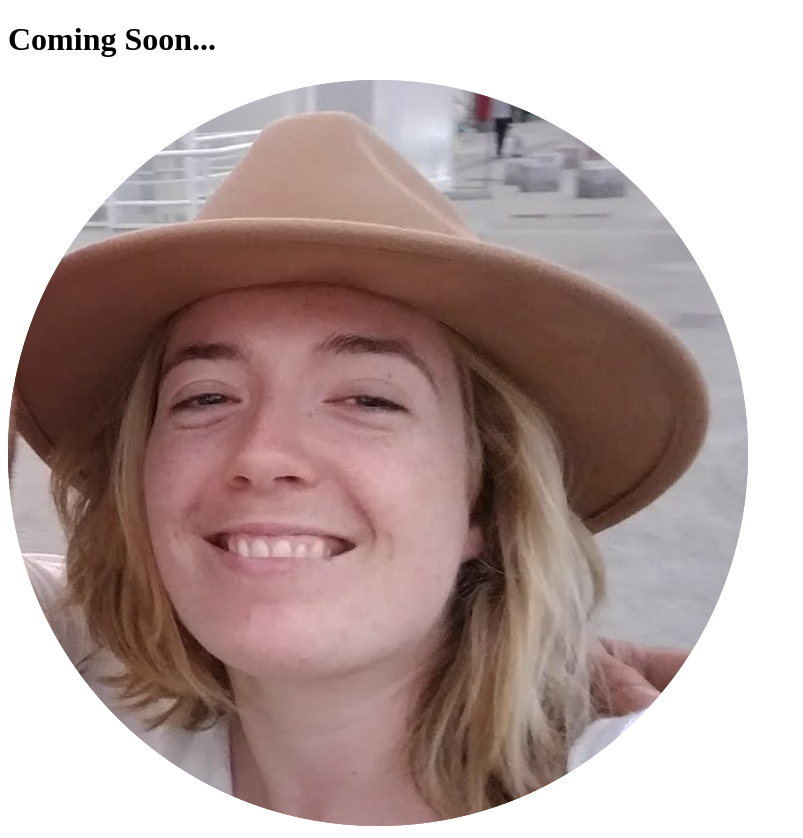
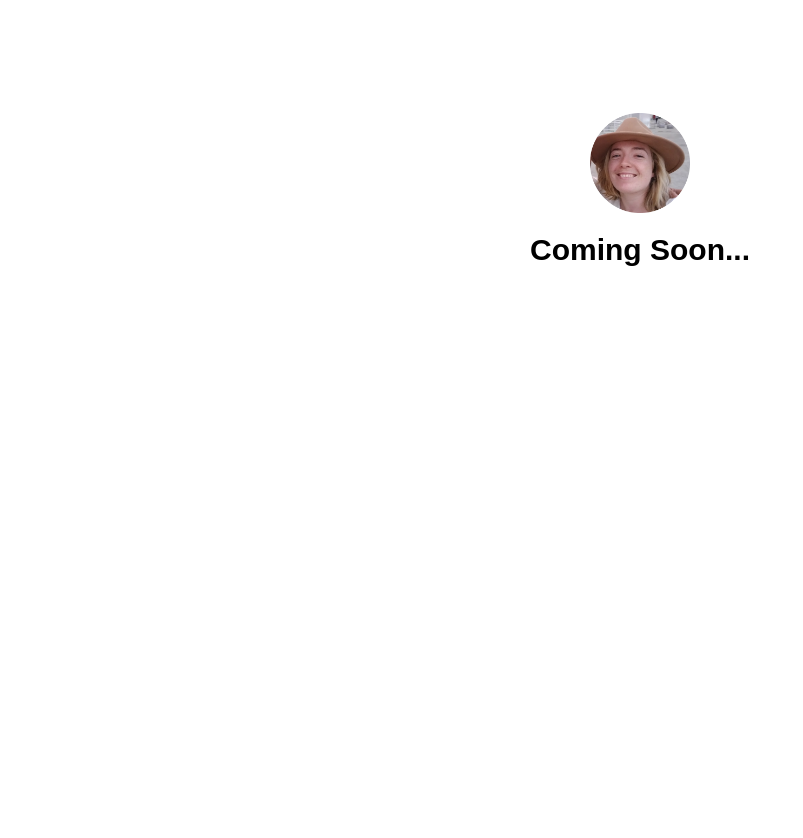
Before and after one commit to dianedup/git-101, a plain HTML site: page indexg.html in a window 1280 px wide. Shown: the whole page, without its empty margins (0-803 px from the left). After the commit the page ends 800 px from the top, so only its background shows below. Drawn offline with Linux system fonts and the light colour scheme.

Commit message:
Centered image and tagline

```diff
--- a/indexg.html
+++ b/indexg.html
@@ -1,10 +1,14 @@
 <!DOCTYPE html>
 <html>
 <head>
+	<link rel="stylesheet" type="text/css" href="style.css">
 	<title></title>
+
 </head>
 <body>
-	<h1>Coming Soon...</h1>
-	<img src="Diane_avatar.png">
+	<div class="container">
+		<img src="Diane_avatar.png" id="avatar">
+		<h1>Coming Soon...</h1>
+	</div>
 </body>
 </html>
--- /dev/null
+++ b/style.css
@@ -0,0 +1,21 @@
+body{
+	font-family: arial;
+	margin: 0;
+}
+
+img{
+	height: 100px;
+	width: 100px;
+}
+
+.container{
+	display: flex;
+	align-items: center;
+	justify-content: center;
+	height: 50vh;
+	flex-direction: column;
+}
+
+.container h1{
+	font-size: 30px;
+}
```
